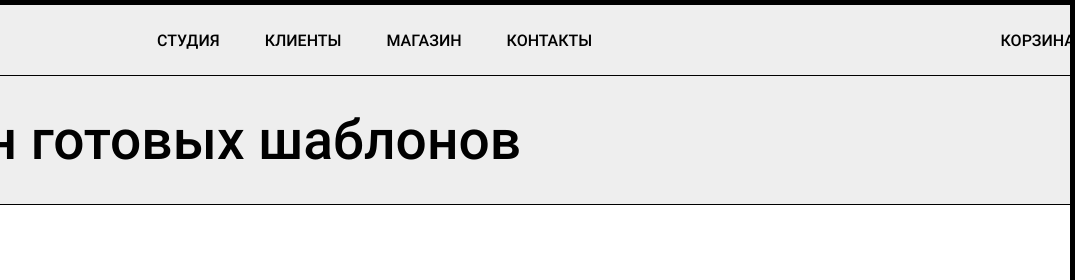
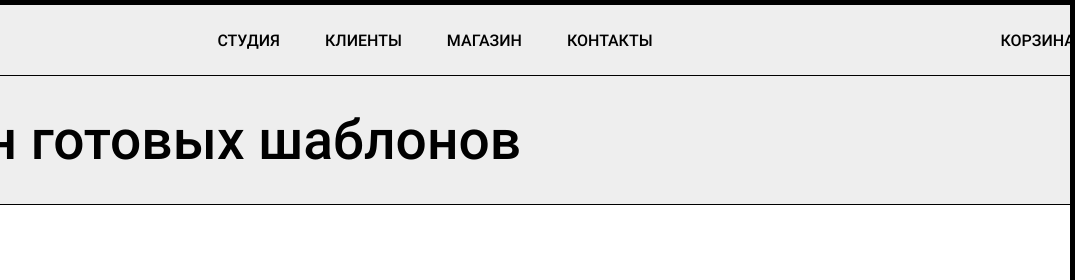
Before and after one commit to dopamine-s-archive/845199-nerds-31, a plain HTML site: page catalog.html in a window 1280 px wide. Shown: the top 280 px of the page, 205-1280 px from the left. Drawn offline with Linux system fonts and the light colour scheme.

Commit message:
Вносит коррективы к сетке хедэра

```diff
--- a/css/style.css
+++ b/css/style.css
@@ -111,7 +111,7 @@ img {
   line-height: 30px;
   text-transform: uppercase;
   display: grid;
-  grid-template-columns: 160px 1fr 115px;
+  grid-template-columns: 1fr 4fr 1fr;
   outline: 1px solid;
   outline-offset: -1px;
   margin: 0;
@@ -119,7 +119,7 @@ img {
 }
 .cart-link {
   display: grid;
-  margin-top: 26px;
+  padding-top: 26px;
   justify-content: end;
 }
 .main-navigation a {
@@ -137,7 +137,7 @@ img {
   margin-right: 45px;
 }
 .navigation-item:first-child {
-  margin-left: 202px;
+  margin-left: auto;
 }
 .navigation-item:last-child {
   margin-right: auto;
```
